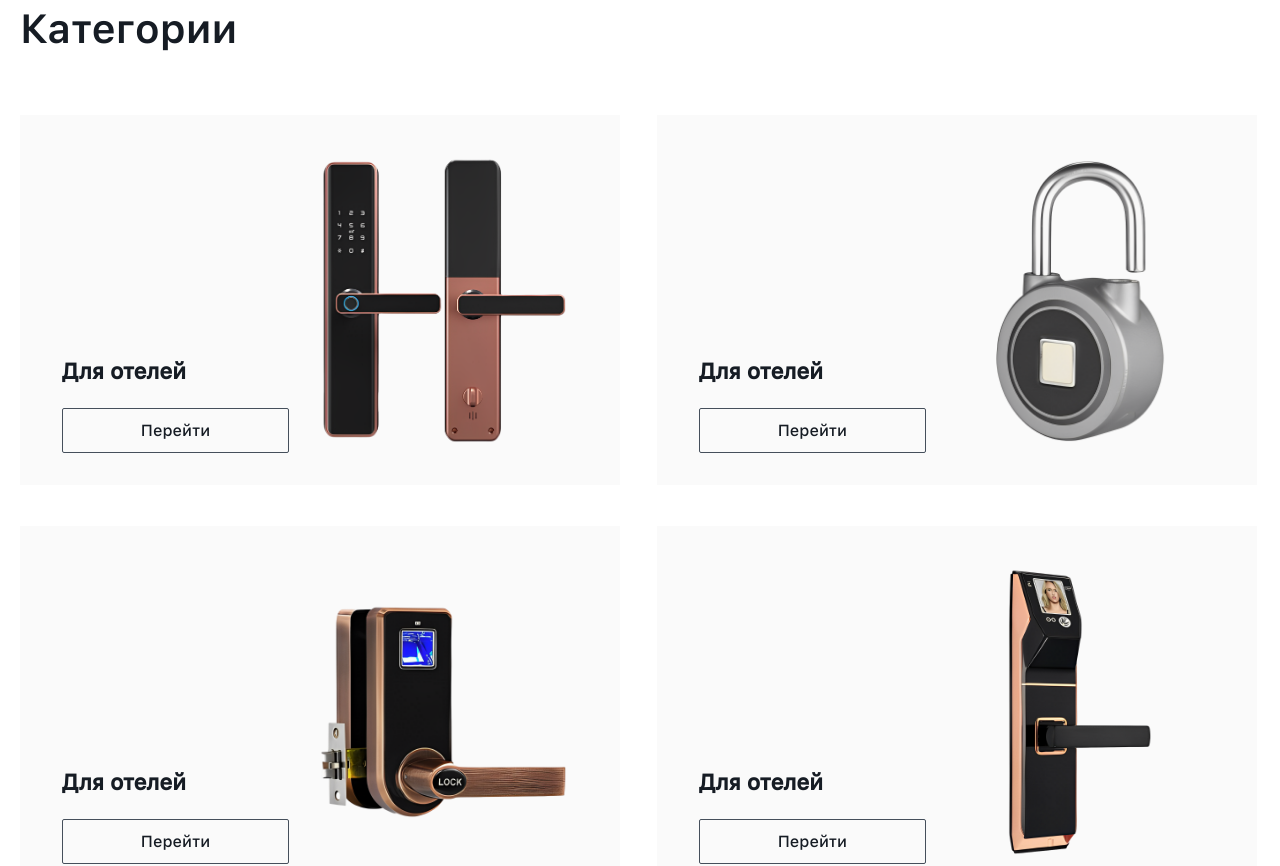
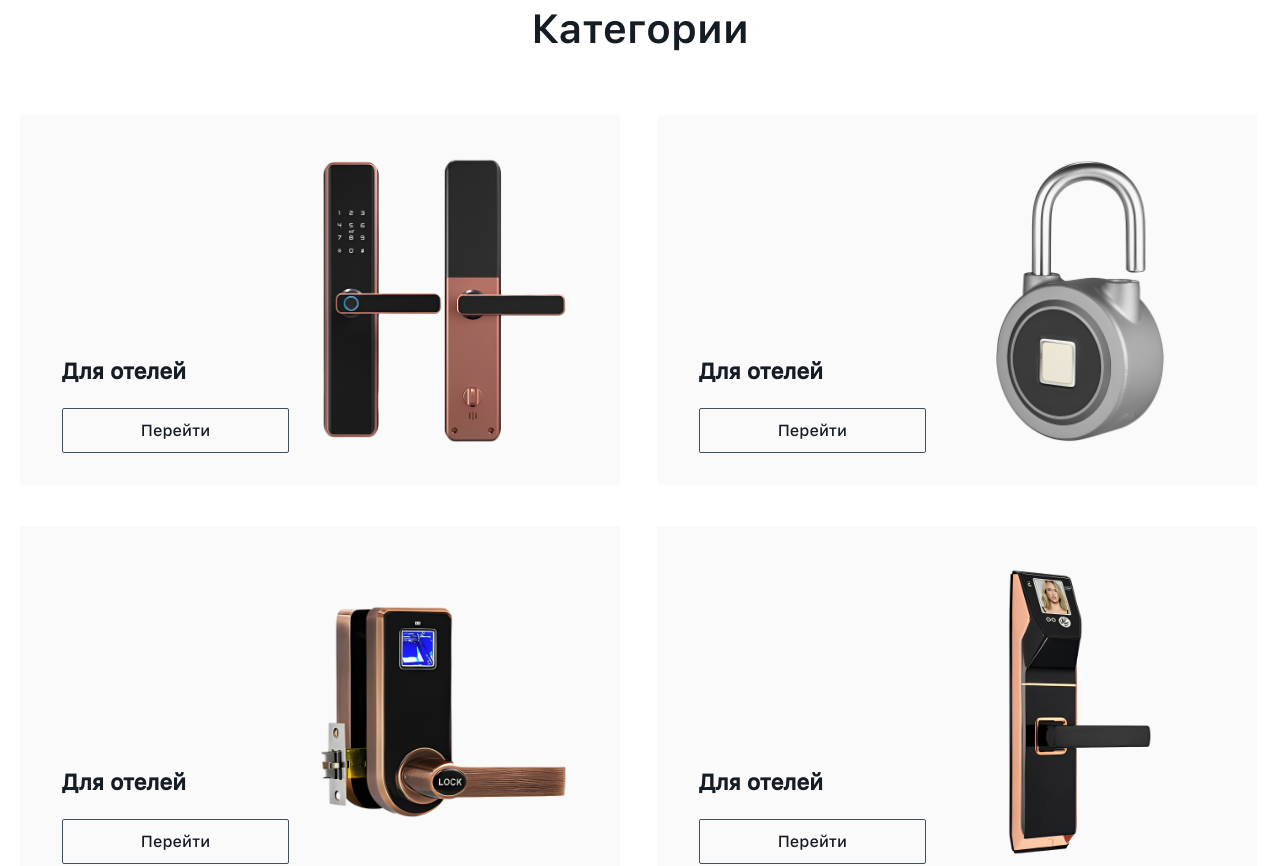
Before and after one commit to iamalidev/golden-soft, a React (Create React App) app: page /category in a window 1280 px wide. Shown: the top 866 px of the page. Built offline with nearby package versions, Linux system fonts and the light colour scheme.

Commit message:
category margins and texts positions changed

```diff
--- a/src/components/Category/style.js
+++ b/src/components/Category/style.js
@@ -14,6 +14,7 @@ const CategoryTitle = styled.h2`
   ${adaptiveValue("font-size", 44, 22)}
   ${adaptiveValue("line-height", 62, 34)}
   color: ${Colors.black};
+  text-align: center;
 `;
 
 const CategoryItemsWrapper = styled.div`
@@ -66,7 +67,7 @@ const CategoryBottomItems = styled.div`
   ${Flex.justFlex}
   ${adaptiveValue("gap", 40, 20)}
   position: relative;
-  ${adaptiveValue("margin-bottom", 50, 10)}
+  ${adaptiveValue("margin-bottom", 50, 7)}
 
   &::after {
     content: "Замки для дома";
```
